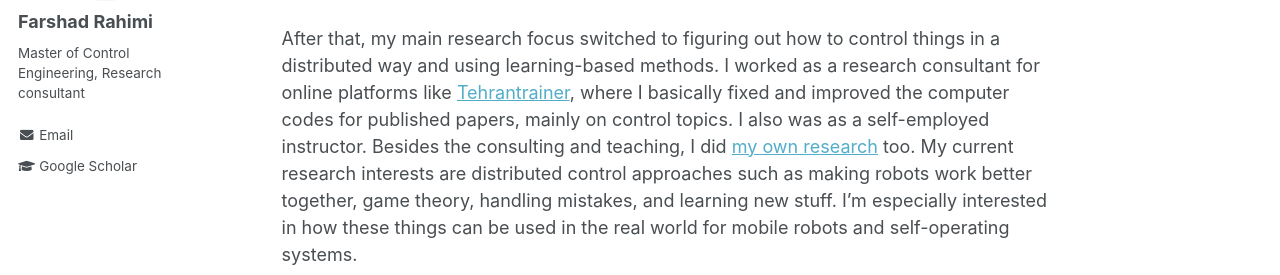
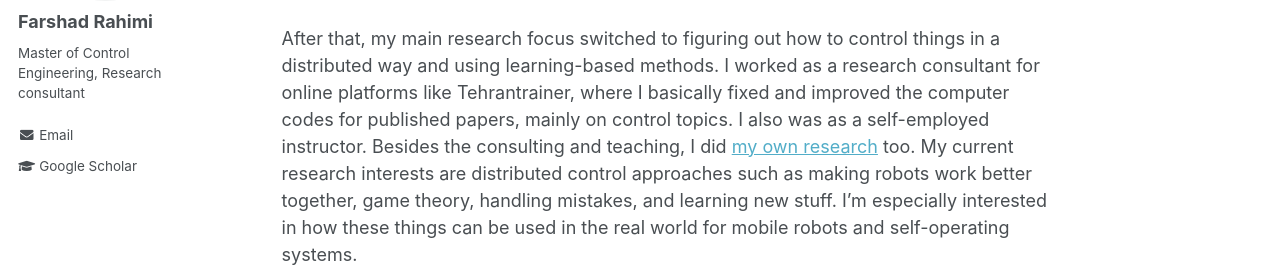
Before and after one commit to Farshad-Rahimi/FarshadRahimi, a Jekyll site: the page built from _pages/about.md, in a window 1280 px wide. Shown: the part 321-596 px from the top of the page. Built offline with Jekyll 4.4.1, drawn with Linux system fonts in a browser that asks for light colours; part of the change alters nothing that is shown.

```diff
--- a/_pages/about.md
+++ b/_pages/about.md
@@ -10,5 +10,5 @@ redirect_from:
 
 I got my Bachelor Degree in Robotic Engineering and  Master Degree in Electrical (Control) Engineering from Hamedan University of Technology and [Sahand University of Technology](https://sut.ac.ir/en) in Iran. My academic journey commenced with my thesis, which was all about making a group of mobile robots move together through distributed optimization problem. This experience introduced me to the basics of optimization and estimation in multi-agent systems.
 
-After that, my main research focus switched to figuring out how to control things in a distributed way and using learning-based methods. I worked as a research consultant for online platforms like [Tehrantrainer](https://www.tehrantrainer.com/), where I basically fixed and improved the computer codes for published papers, mainly on control topics. I also was as a self-employed instructor.
+After that, my main research focus switched to figuring out how to control things in a distributed way and using learning-based methods. I worked as a research consultant for online platforms like Tehrantrainer, where I basically fixed and improved the computer codes for published papers, mainly on control topics. I also was as a self-employed instructor.
 Besides the consulting and teaching, I did [my own research](https://scholar.google.com/citations?user=KOzMTRsAAAAJ&hl=en&oi=ao) too. My current research interests are distributed control approaches such as making robots work better together, game theory, handling mistakes, and learning new stuff. I'm especially interested in how these things can be used in the real world for mobile robots and self-operating systems.
```
